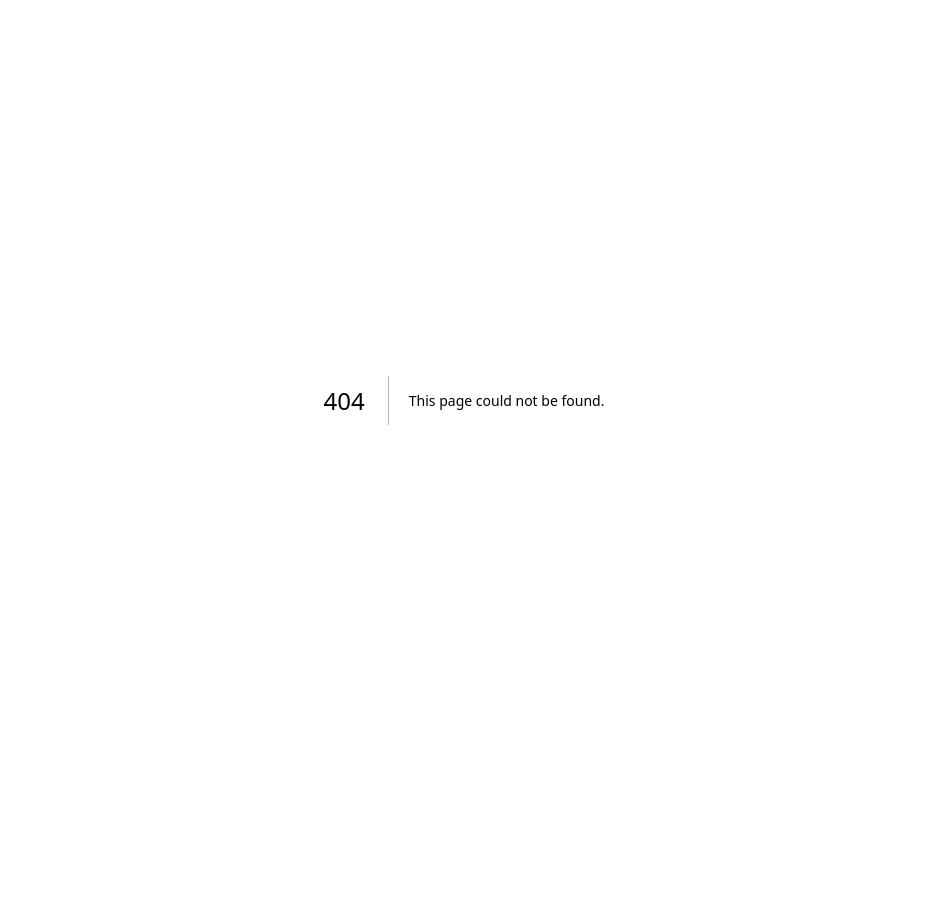
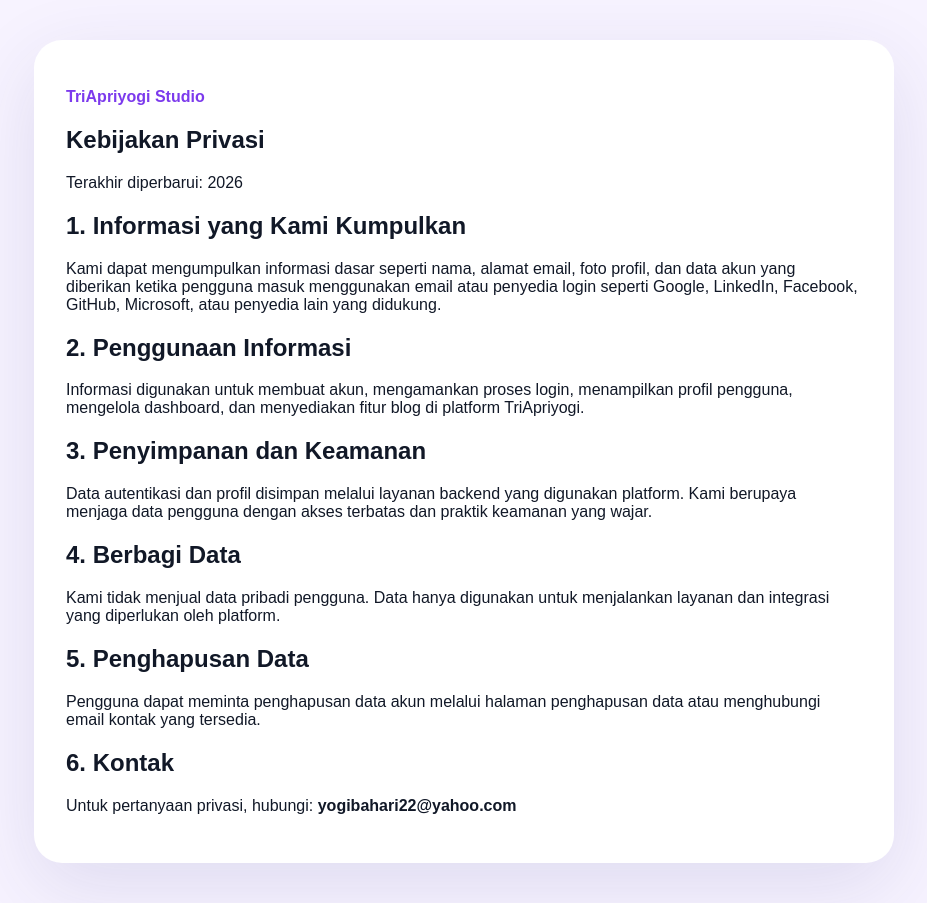
Before and after one commit to Bahari-Hasibuan/blogtriapriyogi-platform, a Next.js app in the folder blogtriapriyogi-app/: page /privacy in a window 1280 px wide. Before the commit this address had no page. Shown: the whole page, without its empty margins (176-1103 px from the left). Before the commit the page ends 800 px from the top, so only its background shows below. Built offline with nearby package versions, Linux system fonts and the light colour scheme.

Commit message:
Add privacy terms and data deletion pages

```diff
--- /dev/null
+++ b/blogtriapriyogi-app/app/privacy/page.tsx
@@ -0,0 +1,47 @@
+export default function PrivacyPage() {
+  return (
+    <main style={{ minHeight: "100vh", padding: "40px 20px", background: "#f7f3ff", color: "#111827" }}>
+      <section style={{ maxWidth: 860, margin: "0 auto", background: "white", padding: 32, borderRadius: 28, boxShadow: "0 24px 80px rgba(49,46,129,.12)" }}>
+        <p style={{ color: "#7c3aed", fontWeight: 800 }}>TriApriyogi Studio</p>
+        <h1>Kebijakan Privasi</h1>
+        <p>Terakhir diperbarui: 2026</p>
+
+        <h2>1. Informasi yang Kami Kumpulkan</h2>
+        <p>
+          Kami dapat mengumpulkan informasi dasar seperti nama, alamat email, foto profil, dan data akun
+          yang diberikan ketika pengguna masuk menggunakan email atau penyedia login seperti Google,
+          LinkedIn, Facebook, GitHub, Microsoft, atau penyedia lain yang didukung.
+        </p>
+
+        <h2>2. Penggunaan Informasi</h2>
+        <p>
+          Informasi digunakan untuk membuat akun, mengamankan proses login, menampilkan profil pengguna,
+          mengelola dashboard, dan menyediakan fitur blog di platform TriApriyogi.
+        </p>
+
+        <h2>3. Penyimpanan dan Keamanan</h2>
+        <p>
+          Data autentikasi dan profil disimpan melalui layanan backend yang digunakan platform. Kami berupaya
+          menjaga data pengguna dengan akses terbatas dan praktik keamanan yang wajar.
+        </p>
+
+        <h2>4. Berbagi Data</h2>
+        <p>
+          Kami tidak menjual data pribadi pengguna. Data hanya digunakan untuk menjalankan layanan dan
+          integrasi yang diperlukan oleh platform.
+        </p>
+
+        <h2>5. Penghapusan Data</h2>
+        <p>
+          Pengguna dapat meminta penghapusan data akun melalui halaman penghapusan data atau menghubungi
+          email kontak yang tersedia.
+        </p>
+
+        <h2>6. Kontak</h2>
+        <p>
+          Untuk pertanyaan privasi, hubungi: <strong>yogibahari22@yahoo.com</strong>
+        </p>
+      </section>
+    </main>
+  );
+}
```
Also changed, not shown: blogtriapriyogi-app/app/data-deletion/page.tsx (added, +35 -0 lines), blogtriapriyogi-app/app/terms/page.tsx (added, +45 -0 lines).
